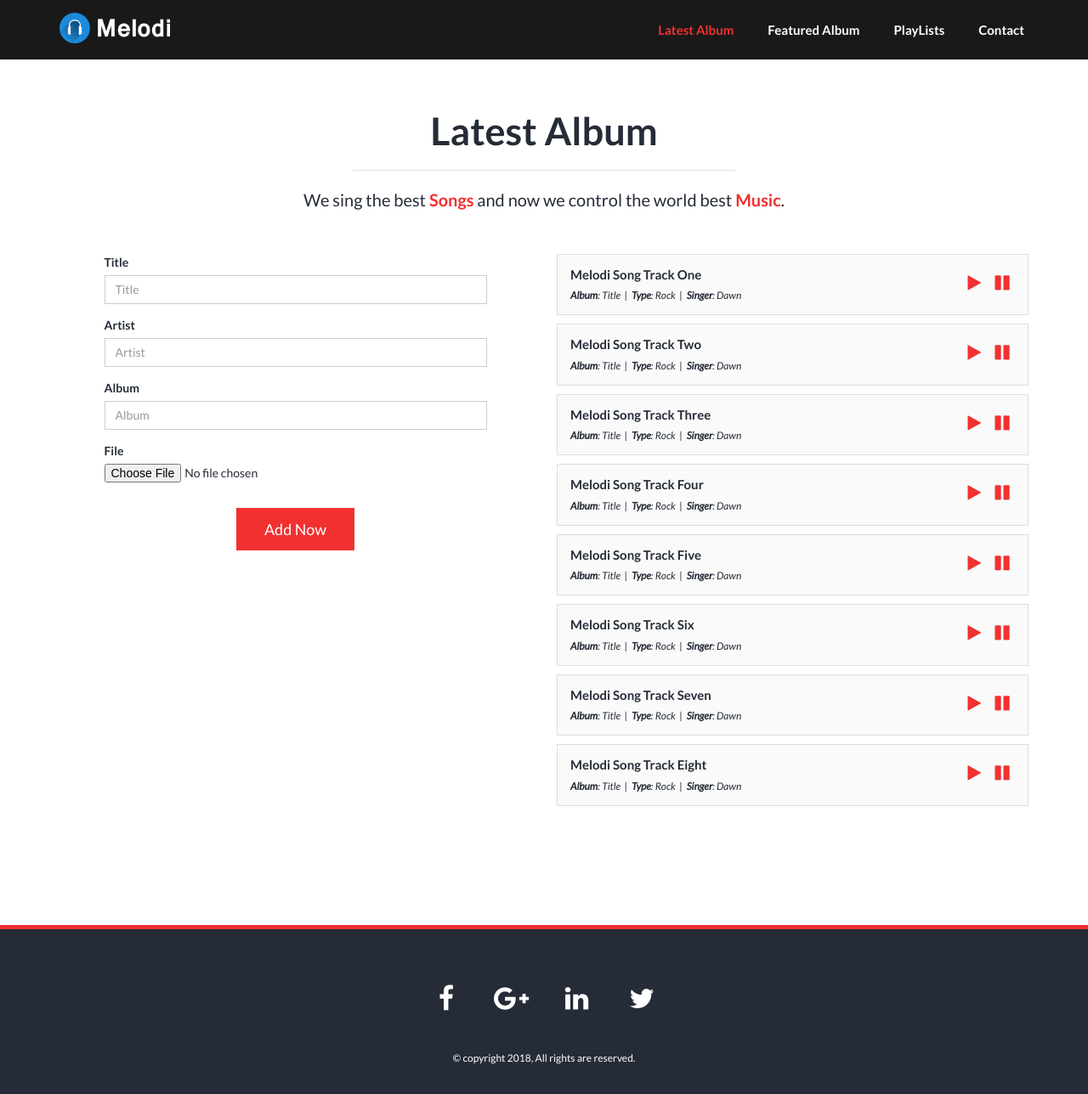
After one commit to Apex1000/Music-Management, a Flask app: page /playlist in a window 1280 px wide. The commit adds this page. Shown: the whole page at 85% size. Run offline with Flask 2, Linux system fonts and the light colour scheme; some libraries are stand-ins or nearby versions.

Commit message:
📝core():songs model and playlist page created

```diff
--- a/application/templates/public/layout/navbar.html
+++ b/application/templates/public/layout/navbar.html
@@ -23,6 +23,7 @@
                 <ul class="nav navbar-nav navbar-right">
                     <li><a href="#latestalbum">Latest Album</a></li>
                     <li><a href="#featuredalbum">Featured Album</a></li>
+                    <li><a href="#featuredalbum">PlayLists</a></li>
                     <li><a href="#contact">Contact</a></li>
                 </ul>
             </div><!-- /.navbar-collapse -->
--- /dev/null
+++ b/application/templates/public/main/playlist.html
@@ -0,0 +1,176 @@
+{% extends "public/layout/base.html" %}
+{% block content %}
+<div id="latestalbum" class="hero pad">
+    <div class="container">
+        <!-- hero content -->
+        <div class="hero-content ">
+            <!-- heading -->
+            <h2>Latest Album</h2>
+            <hr>
+            <!-- paragraph -->
+            <p>We sing the best <strong class="theme-color">Songs</strong> and now we control the world best
+                <strong class="theme-color">Music</strong>.</p>
+        </div>
+        <!-- hero play list -->
+        <div class="hero-playlist">
+            <div class="row">
+                <div class="col-md-6 col-sm-6">
+                    <form>
+                        <!-- music album image -->
+                        <div class="figure">
+
+                            <div class="form-group">
+                                <label for="title">Title</label>
+                                <input type="text" class="form-control" name="title" placeholder="Title">
+                            </div>
+                            <div class="form-group">
+                                <label for="title">Artist</label>
+                                <input type="text" class="form-control" name="artist" placeholder="Artist">
+                            </div>
+                            <div class="form-group">
+                                <label for="title">Album</label>
+                                <input type="text" class="form-control" name="album" placeholder="Album">
+                            </div>
+                            <div class="form-group">
+                                <label for="exampleFormControlFile1">File</label>
+                                <input type="file" class="form-control-file" accept=".mp3" 8>
+                            </div>
+                        </div>
+                        <!-- album details -->
+                        <div class="album-details">
+                            <button type="submit" class="btn btn-lg btn-theme">Add Now</button>
+                        </div>
+                    </form>
+                </div>
+                <div class="col-md-6 col-sm-6">
+                    <!-- play list -->
+                    <div class="playlist-content">
+                        <ul class="list-unstyled">
+                            <li class="playlist-number">
+                                <!-- song information -->
+                                <div class="song-info">
+                                    <!-- song title -->
+                                    <h4>Melodi Song Track One</h4>
+                                    <p><strong>Album</strong>: Title &nbsp;|&nbsp; <strong>Type</strong>: Rock
+                                        &nbsp;|&nbsp; <strong>Singer</strong>: Dawn</p>
+                                </div>
+                                <!-- music icon -->
+                                <div class="music-icon">
+                                    <a href="#"><i class="fa fa-play"></i></a>
+                                    <a href="#"><i class="fa fa-pause"></i></a>
+                                </div>
+                                <div class="clearfix"></div>
+                            </li>
+                            <li class="playlist-number">
+                                <!-- song information -->
+                                <div class="song-info">
+                                    <!-- song title -->
+                                    <h4>Melodi Song Track Two</h4>
+                                    <p><strong>Album</strong>: Title &nbsp;|&nbsp; <strong>Type</strong>: Rock
+                                        &nbsp;|&nbsp; <strong>Singer</strong>: Dawn</p>
+                                </div>
+                                <!-- music icon -->
+                                <div class="music-icon">
+                                    <a href="#"><i class="fa fa-play"></i></a>
+                                    <a href="#"><i class="fa fa-pause"></i></a>
+                                </div>
+                                <div class="clearfix"></div>
+                            </li>
+                            <li class="playlist-number">
+                                <!-- song information -->
+                                <div class="song-info">
+                                    <!-- song title -->
+                                    <h4>Melodi Song Track Three</h4>
+                                    <p><strong>Album</strong>: Title &nbsp;|&nbsp; <strong>Type</strong>: Rock
+                                        &nbsp;|&nbsp; <strong>Singer</strong>: Dawn</p>
+                                </div>
+                                <!-- music icon -->
+                                <div class="music-icon">
+                                    <a href="#"><i class="fa fa-play"></i></a>
+                                    <a href="#"><i class="fa fa-pause"></i></a>
+                                </div>
+                                <div class="clearfix"></div>
+                            </li>
+                            <li class="playlist-number">
+                                <!-- song information -->
+                                <div class="song-info">
+                                    <!-- song title -->
+                                    <h4>Melodi Song Track Four</h4>
+                                    <p><strong>Album</strong>: Title &nbsp;|&nbsp; <strong>Type</strong>: Rock
+                                        &nbsp;|&nbsp; <strong>Singer</strong>: Dawn</p>
+                                </div>
+                                <!-- music icon -->
+                                <div class="music-icon">
+                                    <a href="#"><i class="fa fa-play"></i></a>
+                                    <a href="#"><i class="fa fa-pause"></i></a>
+                                </div>
+                                <div class="clearfix"></div>
+                            </li>
+                            <li class="playlist-number">
+                                <!-- song information -->
+                                <div class="song-info">
+                                    <!-- song title -->
+                                    <h4>Melodi Song Track Five</h4>
+                                    <p><strong>Album</strong>: Title &nbsp;|&nbsp; <strong>Type</strong>: Rock
+                                        &nbsp;|&nbsp; <strong>Singer</strong>: Dawn</p>
+                                </div>
+                                <!-- music icon -->
+                                <div class="music-icon">
+                                    <a href="#"><i class="fa fa-play"></i></a>
+                                    <a href="#"><i class="fa fa-pause"></i></a>
+                                </div>
+                                <div class="clearfix"></div>
+                            </li>
+                            <li class="playlist-number">
+                                <!-- song information -->
+                                <div class="song-info">
+                                    <!-- song title -->
+                                    <h4>Melodi Song Track Six</h4>
+                                    <p><strong>Album</strong>: Title &nbsp;|&nbsp; <strong>Type</strong>: Rock
+                                        &nbsp;|&nbsp; <strong>Singer</strong>: Dawn</p>
+                                </div>
+                                <!-- music icon -->
+                                <div class="music-icon">
+                                    <a href="#"><i class="fa fa-play"></i></a>
+                                    <a href="#"><i class="fa fa-pause"></i></a>
+                                </div>
+                                <div class="clearfix"></div>
+                            </li>
+                            <li class="playlist-number">
+                                <!-- song information -->
+                                <div class="song-info">
+                                    <!-- song title -->
+                                    <h4>Melodi Song Track Seven</h4>
+                                    <p><strong>Album</strong>: Title &nbsp;|&nbsp; <strong>Type</strong>: Rock
+                                        &nbsp;|&nbsp; <strong>Singer</strong>: Dawn</p>
+                                </div>
+                                <!-- music icon -->
+                                <div class="music-icon">
+                                    <a href="#"><i class="fa fa-play"></i></a>
+                                    <a href="#"><i class="fa fa-pause"></i></a>
+                                </div>
+                                <div class="clearfix"></div>
+                            </li>
+                            <li class="playlist-number">
+                                <!-- song information -->
+                                <div class="song-info">
+                                    <!-- song title -->
+                                    <h4>Melodi Song Track Eight</h4>
+                                    <p><strong>Album</strong>: Title &nbsp;|&nbsp; <strong>Type</strong>: Rock
+                                        &nbsp;|&nbsp; <strong>Singer</strong>: Dawn</p>
+                                </div>
+                                <!-- music icon -->
+                                <div class="music-icon">
+                                    <a href="#"><i class="fa fa-play"></i></a>
+                                    <a href="#"><i class="fa fa-pause"></i></a>
+                                </div>
+                                <div class="clearfix"></div>
+                            </li>
+                        </ul>
+                    </div>
+                </div>
+            </div>
+        </div>
+    </div>
+</div>
+{% endblock %}
--- a/application/views.py
+++ b/application/views.py
@@ -3,6 +3,10 @@ from application import app
 
 @app.route('/')
 def index():
-    print(app.config)
     return render_template('public/main/index.html',
                             title="Flask Application")
+
+@app.route('/playlist')
+def playlist():
+    return render_template('public/main/playlist.html',
+                            title="Flask Application")
```
